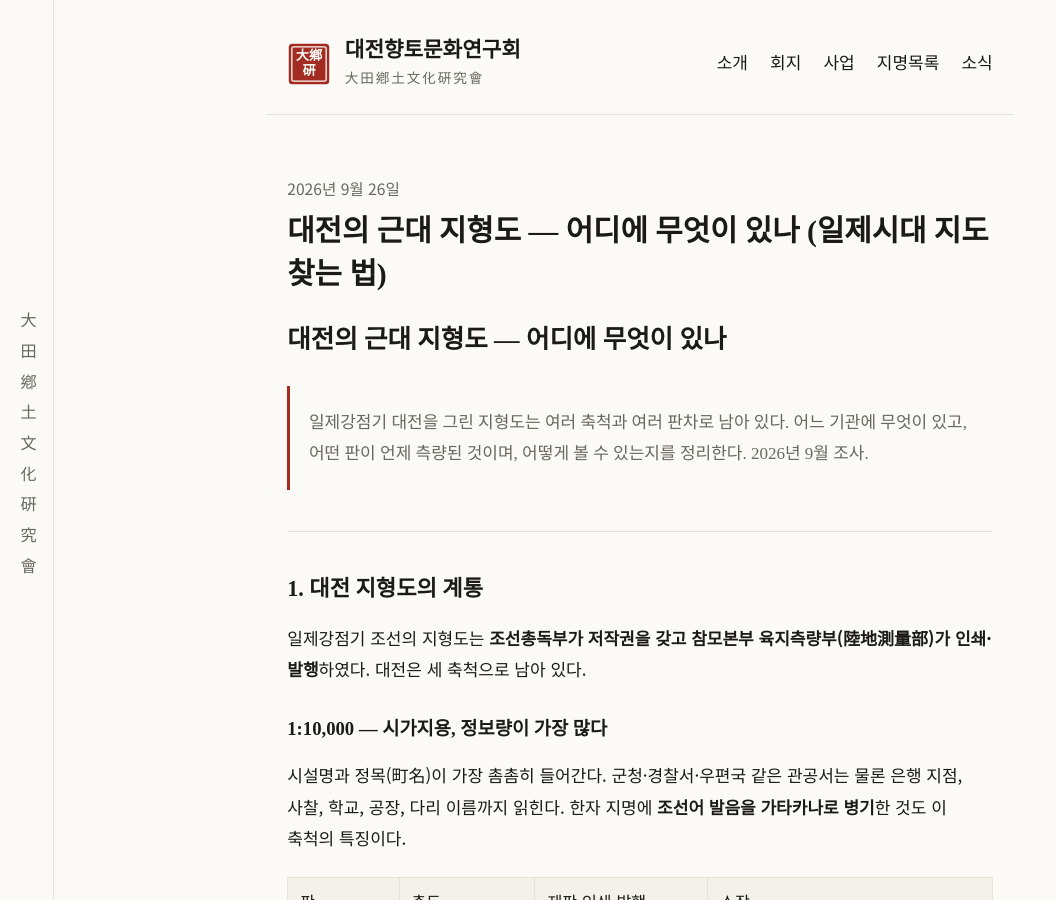
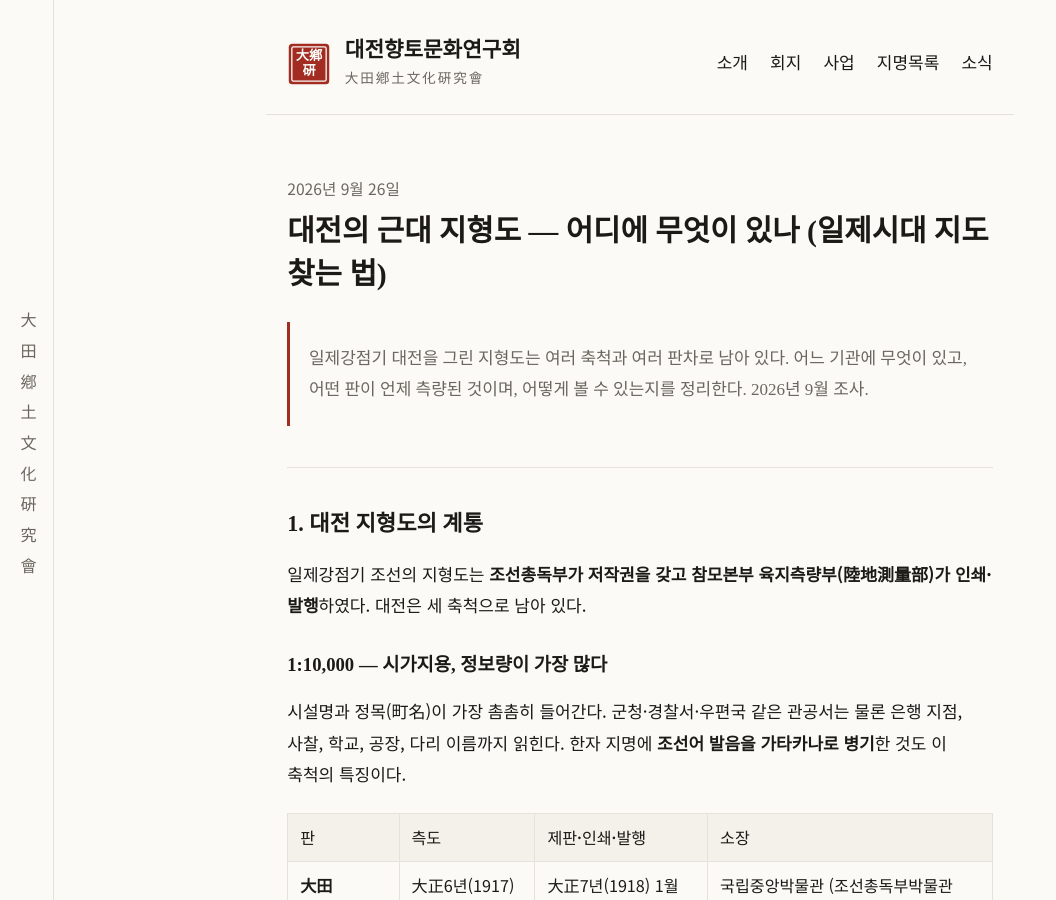
Before and after one commit to daehyang/daehyang.github.io, a Jekyll site: the page built from _posts/2026-09-26-DaejeonMaps.md, in a window 1280 px wide and 900 px high. Shown: the whole window, without its empty margins (0-1056 px from the left). Built offline with Jekyll 4.4.1, drawn with Linux system fonts in a browser that asks for light colours.

Commit message:
Clean up header in DaejeonMaps.md
Removed redundant header from DaejeonMaps post.

```diff
--- a/_posts/2026-09-26-DaejeonMaps.md
+++ b/_posts/2026-09-26-DaejeonMaps.md
@@ -1,9 +1,6 @@
 ---
 title: 대전의 근대 지형도 — 어디에 무엇이 있나 (일제시대 지도 찾는 법)
 ---
-
-# 대전의 근대 지형도 — 어디에 무엇이 있나
-
 > 일제강점기 대전을 그린 지형도는 여러 축척과 여러 판차로 남아 있다. 어느 기관에 무엇이 있고, 어떤 판이 언제 측량된 것이며, 어떻게 볼 수 있는지를 정리한다. 2026년 9월 조사.
 
 ---
```
